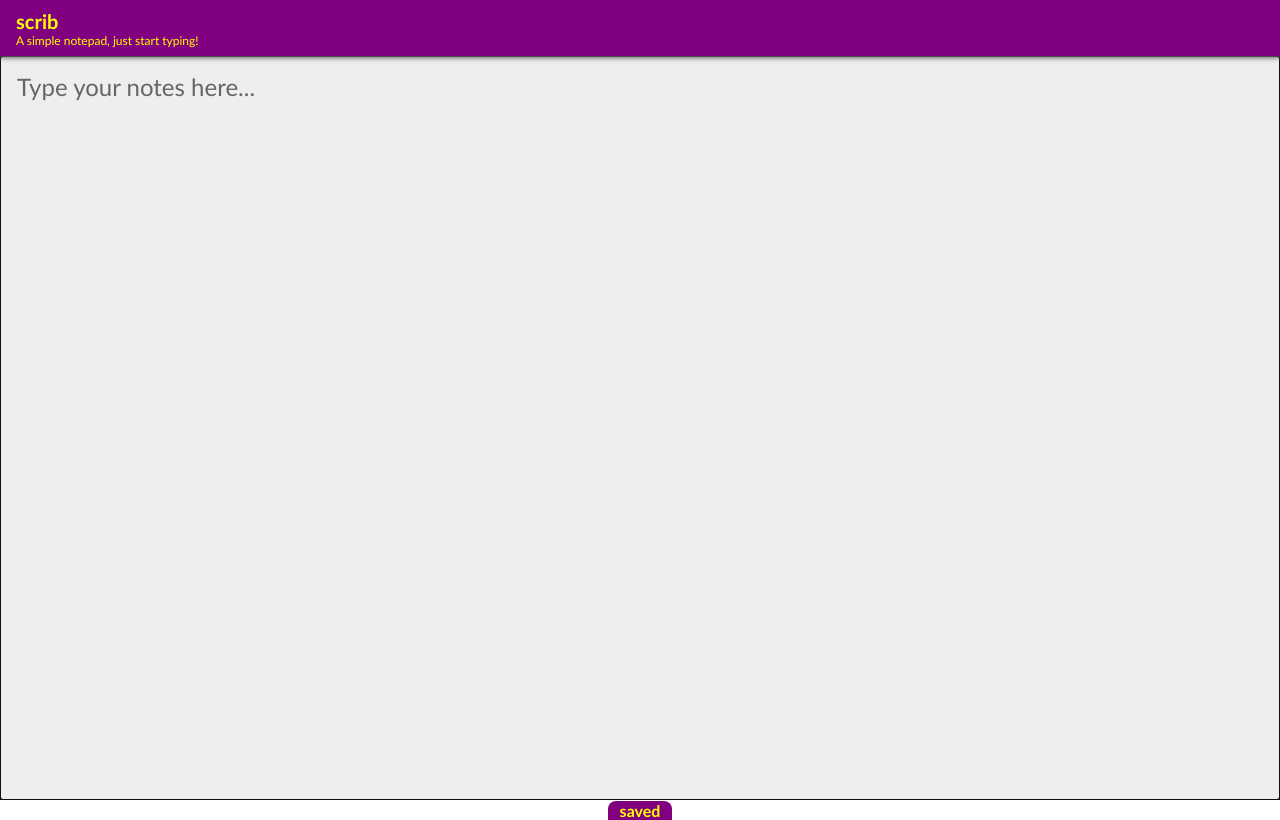
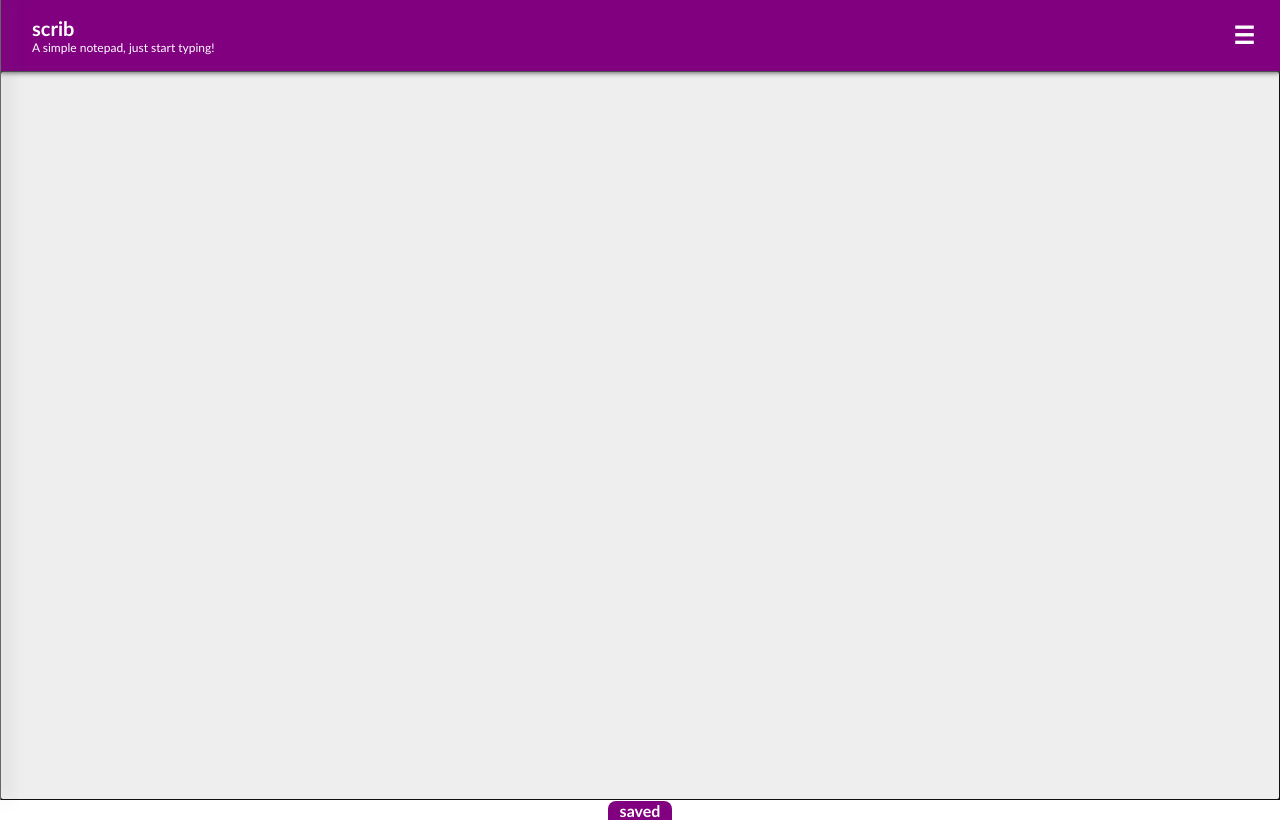
Before and after one commit to harrewarre/scrib, a plain HTML site: page index.html in a window 1280 px wide. Drawn offline with Linux system fonts and the light colour scheme.

Commit message:
Split up into multiple files. Added menu.

```diff
--- /dev/null
+++ b/app.css
@@ -0,0 +1,111 @@
+* {
+    box-sizing: border-box;
+    margin: 0;
+    padding: 0;
+}
+
+html,
+body {
+    overflow: hidden;
+}
+
+.app {
+    height: 100vh;
+    font-family: 'Gill Sans', 'Gill Sans MT', Calibri, 'Trebuchet MS', sans-serif;
+    padding: 0;
+    margin: 0;
+    display: flex;
+    flex-direction: column;
+    min-width: 200px;
+}
+
+.app__header {
+    display: flex;
+    flex-direction: row;
+    background-color: purple;
+    color: #fff;
+    padding: 1rem;
+    box-shadow: 0 2px 5px #666;
+    z-index: 10;
+}
+
+.app__title {
+    font-size: 1.25rem;
+    flex: 1 1 auto;
+    padding: 0 1rem;
+    display: flex;
+    flex-direction: column;
+    justify-content: center;
+}
+
+.app_title__subtitle {
+    font-weight: 300;
+    font-size: .75rem;
+}
+
+.app__editor {
+    flex: 1 1 auto;
+    background-color: #eee;
+    overflow-y: scroll;
+    padding: 1rem;
+    font-size: 1.5rem;
+    border-left: 1px solid #666;
+    border-right: 1px solid #666;
+}
+
+.app__save-notification {
+    background-color: purple;
+    color: #fff;
+    font-weight: bold;
+    font-size: 1rem;
+    position: absolute;
+    bottom: 0;
+    right: 50%;
+    width: 4rem;
+    margin-right: -2rem;
+    text-align: center;
+    border-top-left-radius: .5rem;
+    border-top-right-radius: .5rem;
+    transition: bottom .15s ease-in;
+}
+
+.app__save-notification--hidden {
+    bottom: -1.25rem;
+    transition: bottom .1b5s ease-in;
+}
+
+.menu__toggle {
+    padding: 0;
+    flex: 0 0 2.5rem;
+    width: 2.5rem;
+    font-size: 1.5rem;
+    font-weight: bold;
+    background: none;
+    border: 0;
+    color: #fff;
+}
+
+/* --- */
+.notelist {
+    position: absolute;
+    left: 0;
+    top: 0;
+    bottom: 0;
+    width: 90%;
+    background-color: #eee;
+    border-right: 1px solid #666;
+    box-shadow: 5px 0 15px #666;
+    z-index: 20;
+    overflow-x: hidden;
+    overflow-y: scroll;
+    transition: width ease-in-out .5s;
+}
+
+.notelist--hidden {
+    width: 0;
+    transition: width ease-in-out .5s;
+}
+
+.notes {
+    margin: 1rem;
+}
--- /dev/null
+++ b/app.js
@@ -0,0 +1,35 @@
+const noteElem = document.getElementById("notes");
+const saveNotificationElem = document.getElementById("saveNotification");
+noteElem.innerHTML = localStorage.getItem("notes");
+
+const menuToggle = document.getElementById("menuToggle");
+const notelist = document.getElementById("noteList");
+
+// Save the notes 750ms after you stop typing.
+const saveTimeout = 750;
+let typingTimer;
+
+noteElem.addEventListener("keydown", (ev) => {
+    clearTimeout(typingTimer);
+    saveNotificationElem.classList.add("app__save-notification--hidden");
+});
+
+noteElem.addEventListener("keyup", ev => {
+    clearTimeout(typingTimer);
+    saveNotificationElem.classList.add("app__save-notification--hidden");
+    typingTimer = setTimeout(() => {
+        localStorage.setItem("notes", noteElem.innerHTML);
+        console.log("Saved!");
+        saveNotificationElem.classList.remove("app__save-notification--hidden");
+    }, saveTimeout);
+});
+
+noteElem.focus();
+
+menuToggle.addEventListener("click", (ev) => {
+    notelist.classList.toggle("notelist--hidden");
+});
+
+// if ('serviceWorker' in navigator) {
+//     navigator.serviceWorker.register("worker.js");
+// }
--- a/index.html
+++ b/index.html
@@ -19,131 +19,33 @@
     <meta name="viewport" content="width=device-width, initial-scale=1, shrink-to-fit=no">
     <meta name="description" content="Scrib. A simple notepad running in your browser">
 
+    <link rel="stylesheet" href="app.css">
+
     <link rel="icon" type="image/x-icon" href="favicon.ico">
-    <link rel="icon" type="image.png" sizes="192x192" href="clipboard.png">
-    <link rel="apple-touch-icon" type="image.png" sizes="192x192" href="clipboard.png">
+    <link rel="icon" type="image.png" sizes="192x192" href="clipboard_192x192.png">
+    <link rel="apple-touch-icon" type="image.png" sizes="192x192" href="clipboard_192x192.png">
 
     <title>Scrib - A Simple notepad, just start typing!</title>
-
-    <style>
-        * {
-            box-sizing: border-box;
-            margin: 0;
-            padding: 0;
-        }
-
-        html,
-        body {
-            overflow: hidden;
-        }
-
-        .app {
-            height: 100vh;
-            font-family: 'Gill Sans', 'Gill Sans MT', Calibri, 'Trebuchet MS', sans-serif;
-            padding: 0;
-            margin: 0;
-            display: flex;
-            flex-direction: column;
-            min-width: 200px;
-        }
-
-        .app__title {
-            background-color: purple;
-            color: yellow;
-            font-size: 1.25rem;
-            flex: 0 0 3.5rem;
-            padding: 0 1rem;
-            display: flex;
-            flex-direction: column;
-            justify-content: center;
-            box-shadow: 0 2px 5px #666;
-            z-index: 10;
-        }
-
-        .app_title__subtitle {
-            font-weight: 300;
-            font-size: .75rem;
-        }
-
-        .app__editor {
-            flex: 1 1 auto;
-            background-color: #eee;
-            overflow-y: scroll;
-            padding: 1rem;
-            font-size: 1.5rem;
-            border-left: 1px solid #666;
-            border-right: 1px solid #666;
-        }
-
-        .app__editor:empty::before {
-            content: attr(data-placeholder);
-            color: #666;
-        }
-
-        .app__save-notification {
-            background-color: purple;
-            color: yellow;
-            font-weight: bold;
-            font-size: 1rem;
-            position: absolute;
-            bottom: 0;
-            right: 50%;
-            width: 4rem;
-            margin-right: -2rem;
-            text-align: center;
-            border-top-left-radius: .5rem;
-            border-top-right-radius: .5rem;
-            transition: bottom .15s ease-in;
-        }
-
-        .app__save-notification--hidden {
-            bottom: -1.25rem;
-            transition: bottom .1b5s ease-in;
-        }
-    </style>
-
 </head>
 
 <body>
     <div class="app">
-        <h1 class="app__title">
-            scrib
-            <small class="app_title__subtitle">A simple notepad, just start typing!</small>
-        </h1>
-        <main class="app__editor" id="notes" contenteditable="true" data-placeholder="Type your notes here..."></main>
+        <section class="notelist notelist--hidden" id="noteList">
+            <div class="notes">
+                <h1>Notes</h1>
+            </div>
+        </section>
+        <header class="app__header">
+            <h1 class="app__title">
+                scrib
+                <small class="app_title__subtitle">A simple notepad, just start typing!</small>
+            </h1>
+            <button class="menu__toggle" id="menuToggle">&#9776;</button>
+        </header>
+        <main class="app__editor" id="notes" contenteditable="true"></main>
         <div class="app__save-notification app__save-notification--hidden" id="saveNotification">saved</div>
     </div>
-
-    <script>
-        const noteElem = document.getElementById("notes");
-        const saveNotificationElem = document.getElementById("saveNotification");
-        noteElem.innerHTML = localStorage.getItem("notes");
-
-        // Save the notes 750ms after you stop typing.
-        const saveTimeout = 750;
-        let typingTimer;
-
-        noteElem.addEventListener("keydown", (ev) => {
-            clearTimeout(typingTimer);
-            saveNotificationElem.classList.add("app__save-notification--hidden");
-        });
-
-        noteElem.addEventListener("keyup", ev => {
-            clearTimeout(typingTimer);
-            saveNotificationElem.classList.add("app__save-notification--hidden");
-            typingTimer = setTimeout(() => {
-                localStorage.setItem("notes", noteElem.innerHTML);
-                console.log("Saved!");
-                saveNotificationElem.classList.remove("app__save-notification--hidden");
-            }, saveTimeout);
-        });
-
-        noteElem.focus();
-
-        if ('serviceWorker' in navigator) {
-            navigator.serviceWorker.register("worker.js");
-        }
-    </script>
+    <script src="app.js"></script>
 </body>
 
 </html>
```
Also changed, not shown: worker.js (+7 -6 lines), manifest.json.
